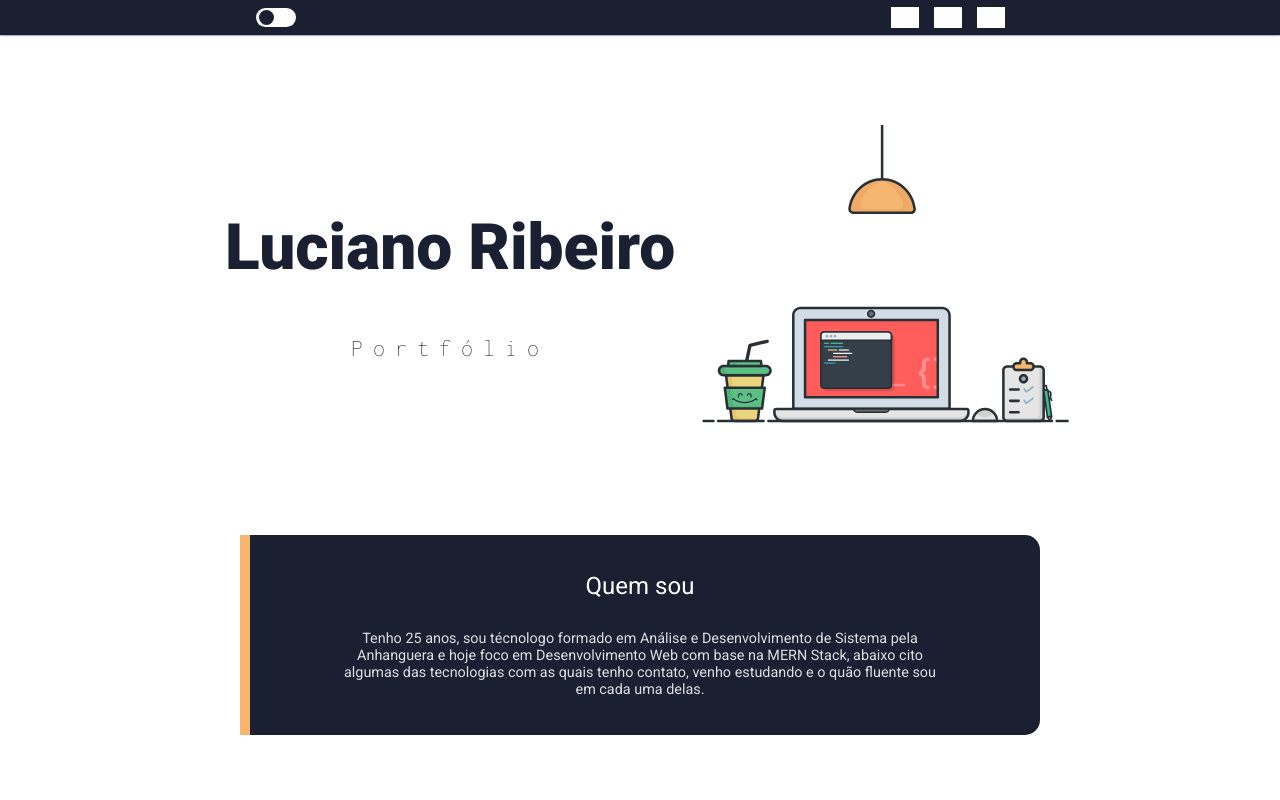
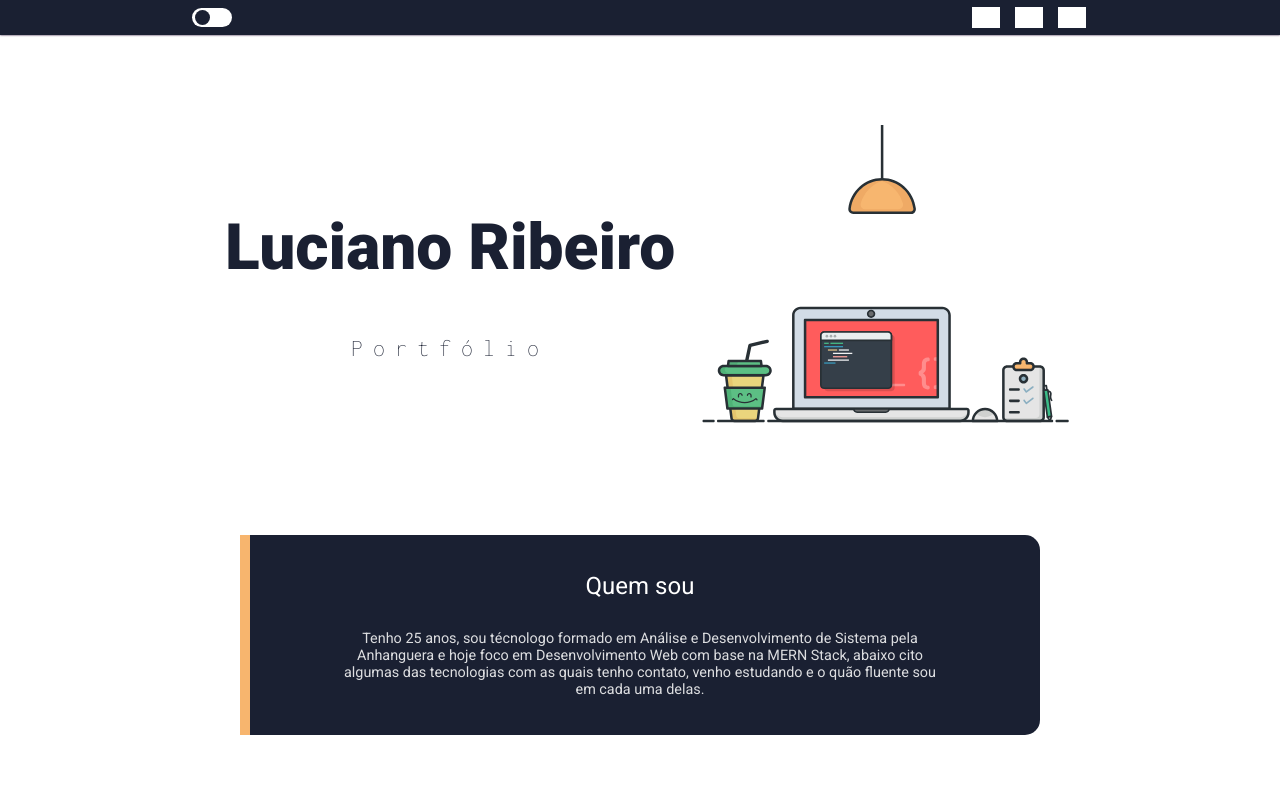
Before and after one commit to luciano44/old-portfolio, a website: page index.html in a window 1280 px wide. Shown: the top 800 px of the page. Drawn offline with Linux system fonts and the light colour scheme; grey boxes are pictures that could not be loaded.

Commit message:
fixes the top-bar padding and remove row text-shadow

```diff
--- a/styles/style.scss
+++ b/styles/style.scss
@@ -43,7 +43,7 @@ header {
     width: 100%;
     background: var(--mainColor);
     display: flex;
-    padding: 4px 20%;
+    padding: 4px 15%;
     box-shadow: 0 0 2px rgb(31, 5, 46);
     .switch{
       display:flex;
@@ -65,6 +65,7 @@ header {
     }
     .medias{
       display: flex;
+      justify-content: flex-end;
       width: 150px;
       height: 25px;
       padding: 2px;
@@ -230,14 +231,12 @@ main {
           color: #fff;
           font-size: 2rem;
           margin-bottom: 15px;
-          text-shadow: 0 0 100px var(--mainText);
         }
         p {
           font-size: 1rem;
           font-family: "Roboto", sans-serif;
           color: rgba(255, 255, 255, 0.9);
           text-indent: 20px;
-          text-shadow: 0 0 100px var(--mainText);
         }
       }
     }
```
Also changed, not shown: styles/style.min.css, 1 other file.
